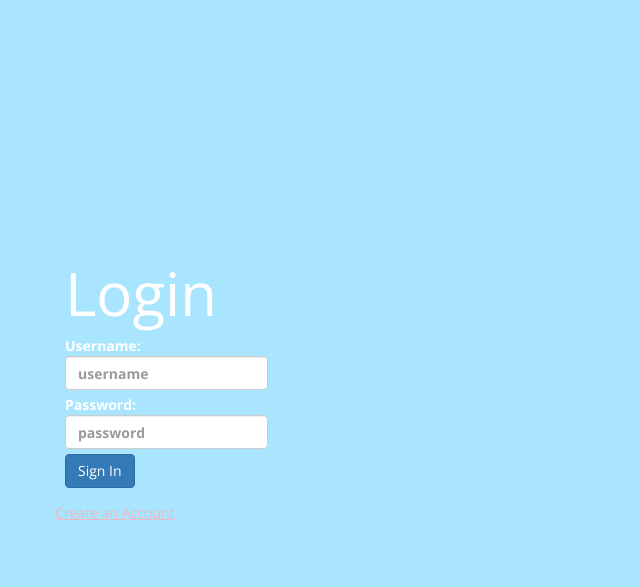
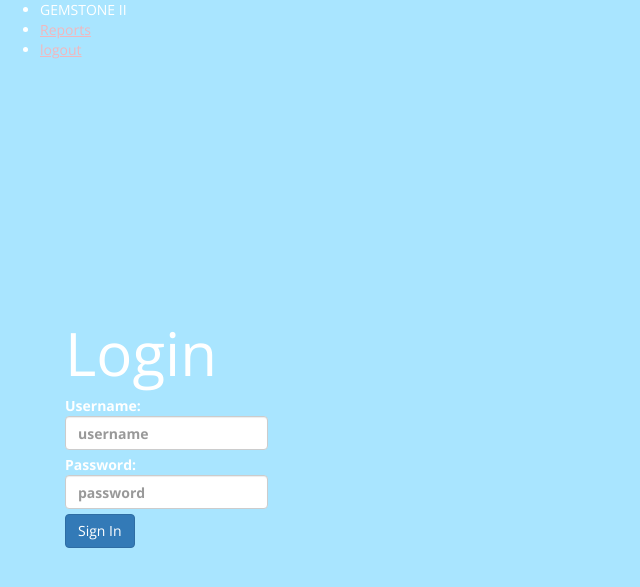
Before and after one commit to senank/Gemstone2, a Python web app: template gemstone2/templates/login.mako in a window 1280 px wide. Shown: the top 587 px of the page, without its empty margins (0-640 px from the left). Run offline with Mako, Linux system fonts and the light colour scheme; the template is opened without the code that fills it, so the values that code supplies are empty; some libraries are stand-ins or nearby versions.

Commit message:
updated routes

```diff
--- a/gemstone2/templates/front.mako
+++ /dev/null
@@ -1,7 +0,0 @@
-<%inherit file="layout.mako"/>
-<div class="content">
-## <div class="col-md-2">
-##   <img class="logo img-responsive" src="${request.static_url('gemstone2:static/pyramid.png') }" alt="pyramid web framework">
-## </div>
-  <h1><span class="font-semi-bold"> GEMSTONE II</span></h1>
-</div>
--- a/gemstone2/templates/home.mako
+++ b/gemstone2/templates/home.mako
@@ -1,19 +1,7 @@
 <%inherit file="layout.mako"/>
-%for item in reports:
-    <li>
-    <span id='description_name'>${item.company} ${item.quarter} ${item.year}</span>
-    </li>
-%endfor
-## <form action = "${request.route_url('add_test')}" method = "POST">
-##     <div class = 'form-row'>
-##         <div class = 'col' >
-##             <label>company:<input type="text" class = 'form-control' name = "company" placeholder="username"></label>
-##         </div>
-##         <div class = 'col' >
-##             <label>year<input type = "password" class = 'form-control' name = "year" placeholder = "password"></label>
-##         </div>
-##     </div>
-##     <div class = 'form-group' >
-##         <input name = 'add' type = "submit" class = "btn btn-primary" value='add'>
-##     </div>
-## </form>
+<div class="content">
+## <div class="col-md-2">
+##   <img class="logo img-responsive" src="${request.static_url('gemstone2:static/pyramid.png') }" alt="pyramid web framework">
+## </div>
+  <h1><span class="font-semi-bold"> GEMSTONE II</span></h1>
+</div>
--- a/gemstone2/templates/layout.mako
+++ b/gemstone2/templates/layout.mako
@@ -24,7 +24,21 @@
   </head>
 
   <body>
+    <nav>
+      <ul>
+        ## <li><a href="${request.route_url('home')}">Home</a></li>
+        % if request.authenticated_userid is not None:
+          <li>GEMSTONE II</li>
+          <li><a href="${request.route_url('report_list')}">Reports</a></li>
+          ## <li><a href="${request.route_url('edit_user')}">${request.user.username}</a></li>
+          <li><a href="${request.route_url('logout')}">logout</a></li>
+        %else:
+          <li><a href="${request.route_url('login')}">login</a></li>
+          ## <li><a href="${request.route_url('create')}">Create Account</a></li>
 
+        %endif
+      </ul>
+    </nav>
     <div class="starter-template">
       <div class="container">
         <div class="row">
--- a/gemstone2/templates/login.mako
+++ b/gemstone2/templates/login.mako
@@ -24,6 +24,3 @@
     </div>
 </form>
 </div>
-<div>
-    <a href="${request.route_url('create')}">Create an Account</a>
-</div>
--- /dev/null
+++ b/gemstone2/templates/report.mako
@@ -0,0 +1,19 @@
+<%inherit file="layout.mako"/>
+%for item in reports:
+    <li>
+    <span id='description_name'>${item.company} ${item.quarter} ${item.year}</span>
+    </li>
+%endfor
+## <form action = "${request.route_url('add_test')}" method = "POST">
+##     <div class = 'form-row'>
+##         <div class = 'col' >
+##             <label>company:<input type="text" class = 'form-control' name = "company" placeholder="username"></label>
+##         </div>
+##         <div class = 'col' >
+##             <label>year<input type = "password" class = 'form-control' name = "year" placeholder = "password"></label>
+##         </div>
+##     </div>
+##     <div class = 'form-group' >
+##         <input name = 'add' type = "submit" class = "btn btn-primary" value='add'>
+##     </div>
+## </form>
--- a/gemstone2/views/default.py
+++ b/gemstone2/views/default.py
@@ -6,7 +6,7 @@
 from .. import models
 
 
-@view_config(route_name='front', renderer='../templates/front.mako')
+@view_config(route_name='home', renderer='../templates/home.mako')
 def my_view(request):
     # try:
     #     query = request.dbsession.query()
--- a/gemstone2/views/report_view.py
+++ b/gemstone2/views/report_view.py
@@ -25,7 +25,7 @@
 #     csrf_token = request.session.get_csrf_token()
 #     return csrf_token
 
-@view_config(route_name='home', renderer='../templates/home.mako')
+@view_config(route_name='report_list', renderer='../templates/report.mako')
 def reports(request):
 
     # user = request.user
@@ -33,7 +33,6 @@
     try:
         # id_ = user.user_id
         query = request.dbsession.query(Report)
-        # reports = query.filter_by(user_id = id_).order_by(TodoItem.completed.asc(), TodoItem.position.asc()).all()
         reports = query.order_by(Report.year.desc(), Report.quarter.asc(), Report.company.asc()).all()
 
 
```
Also changed, not shown: gemstone2/routes.py (+5 -3 lines), gemstone2/templates/edit_report.mako (added).
